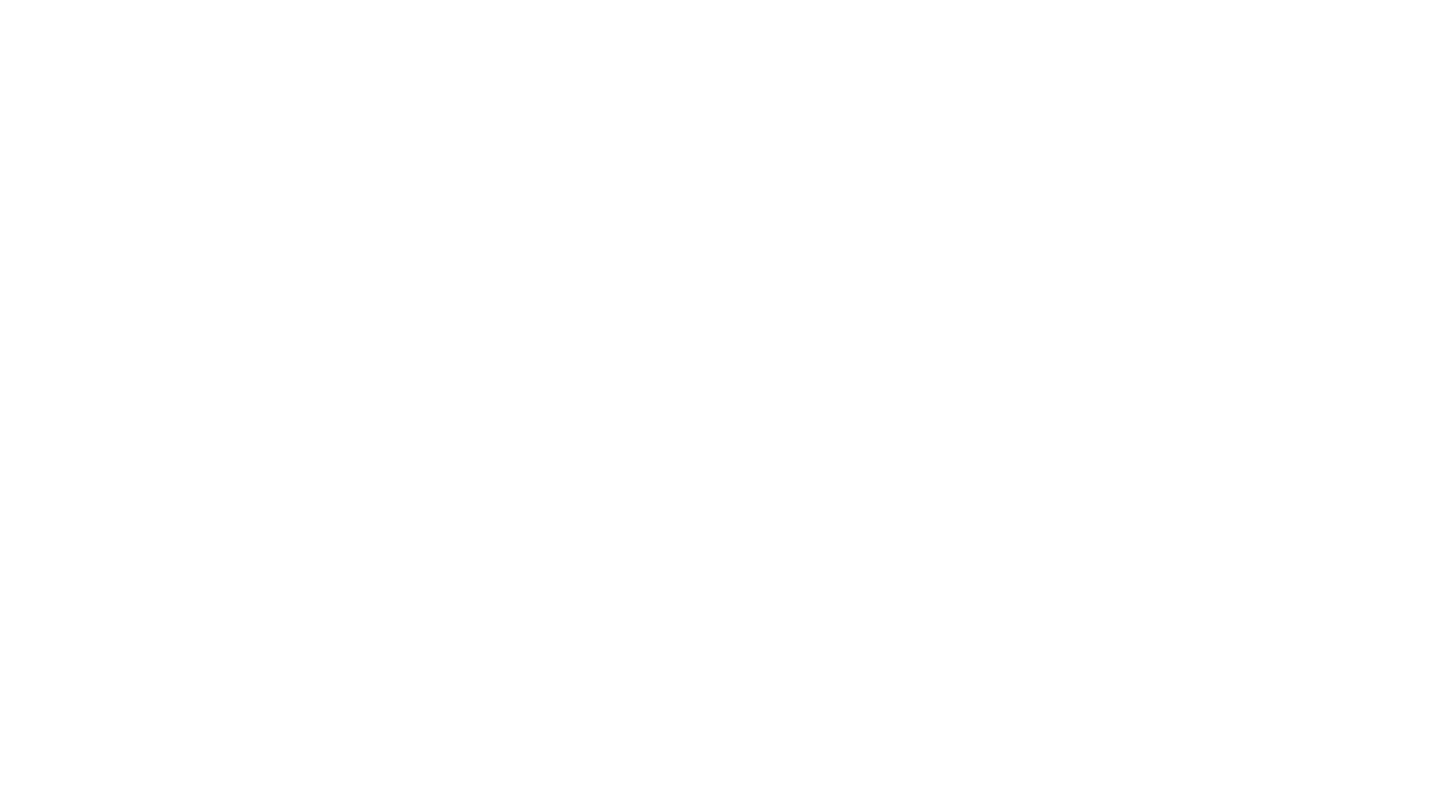
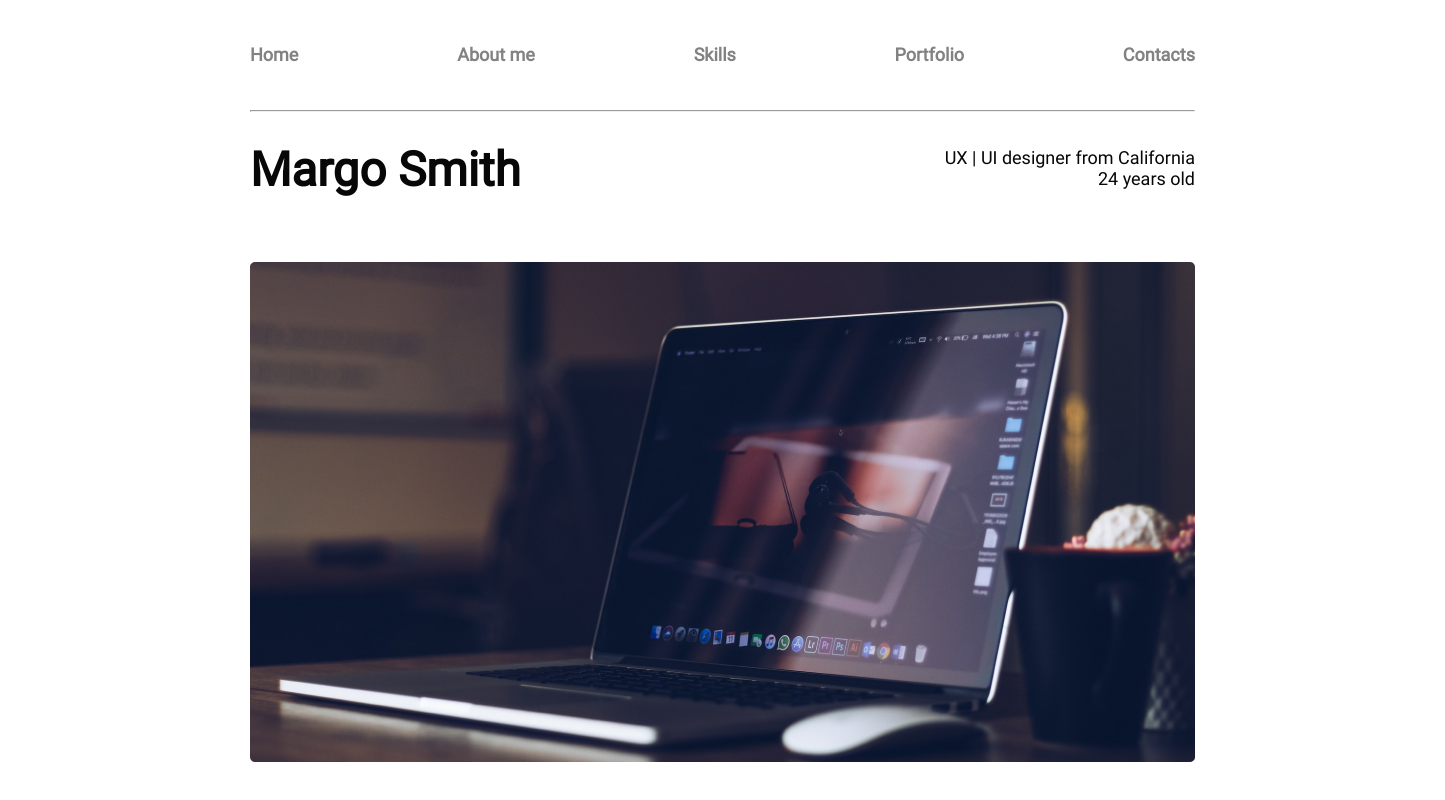
Before and after one commit to dzhelez2903/test_task_Viseven_IT_Academy, a plain HTML site: page index.html in a window 1280 px wide. Shown: the whole page, 1445 px wide, since content can reach past the window. Drawn offline with Linux system fonts and the light colour scheme.

Commit message:
header done

```diff
--- a/index.html
+++ b/index.html
@@ -1,12 +1,35 @@
 <!DOCTYPE html>
 <html lang="en">
-<head>
-  <meta charset="UTF-8">
-  <meta http-equiv="X-UA-Compatible" content="IE=edge">
-  <meta name="viewport" content="width=device-width, initial-scale=1.0">
-  <title>Document</title>
-</head>
-<body>
-
-</body>
+  <head>
+    <meta charset="UTF-8" />
+    <meta http-equiv="X-UA-Compatible" content="IE=edge" />
+    <meta name="viewport" content="width=device-width, initial-scale=1.0" />
+    <title>Test task Viseven</title>
+    <link rel="stylesheet" href="./scss/style.css">
+  </head>
+  <body>
+    <header>
+      <div class="container">
+        <div class="nav">
+          <nav>
+              <a href="">Home</a>
+              <a href="">About me</a>
+              <a href="">Skills</a>
+              <a href="">Portfolio</a>
+              <a href="">Contacts</a>
+          </nav>
+          <hr>
+          <div class="text_block">
+          <h1>
+            Margo Smith
+          </h1>
+          <p>
+            UX | UI designer from California <br> 24 years old
+          </p>
+        </div>
+        <img src="./img/laptop.jpg" alt="laptop">
+        </div>
+      </div>
+    </header>
+  </body>
 </html>
--- /dev/null
+++ b/scss/reset.scss
@@ -0,0 +1,54 @@
+/* http://meyerweb.com/eric/tools/css/reset/ 2. v2.0 | 20110126
+  License: none (public domain)
+*/
+
+html, body, div, span, applet, object, iframe,
+h1, h2, h3, h4, h5, h6, p, blockquote, pre,
+a, abbr, acronym, address, big, cite, code,
+del, dfn, em, img, ins, kbd, q, s, samp,
+small, strike, strong, sub, sup, tt, var,
+b, u, i, center,
+dl, dt, dd, ol, ul, li,
+fieldset, form, label, legend,
+table, caption, tbody, tfoot, thead, tr, th, td,
+article, aside, canvas, details, embed,
+figure, figcaption, footer, header, hgroup,
+menu, nav, output, ruby, section, summary,
+time, mark, audio, video {
+  margin: 0;
+  padding: 0;
+  border: 0;
+  font-size: 100%;
+  font: inherit;
+  vertical-align: baseline;
+}
+/* HTML5 display-role reset for older browsers */
+article, aside, details, figcaption, figure,
+footer, header, hgroup, menu, nav, section {
+  display: block;
+}
+body {
+  line-height: 1;
+}
+ol, ul {
+  list-style: none;
+}
+
+a {
+  text-decoration: none;
+}
+blockquote, q {
+  quotes: none;
+}
+blockquote:before, blockquote:after,
+q:before, q:after {
+  content: '';
+  content: none;
+}
+table {
+  border-collapse: collapse;
+  border-spacing: 0;
+}
+input, textarea {
+  outline:none;
+}
--- a/scss/style.scss
+++ b/scss/style.scss
@@ -0,0 +1,66 @@
+@import "reset";
+
+@font-face {
+  font-family: "Roboto Regular";
+  src: url(../fonts/Roboto-Regular.ttf);
+  font-weight: normal;
+  font-style: normal;
+}
+
+body {
+  overflow-x: hidden;
+  font-family: "Roboto Regular";
+}
+
+header {
+  margin: 0 auto;
+  width: 1445px;
+  background-color: #fff;
+  padding: 40px 0 100px;
+
+  .container {
+    width: 65.4%;
+    margin: 0 auto;
+
+    nav {
+      display: flex;
+      justify-content: space-between;
+      margin: 0 0 40px 0;
+
+      a {
+        display: inline-block;
+        font-weight: bold;
+        font-size: 18px;
+        line-height: 30px;
+        color: #828282;
+        transition: 0.3s;
+
+        &:hover {
+          color: #070707;
+        }
+      }
+    }
+
+    .text_block {
+      display: flex;
+      justify-content: space-between;
+      margin: 35px 0 0;
+      color: #070707;
+
+      h1 {
+        font-weight: 700;
+        font-size: 47.34px;
+      }
+
+      p {
+        font-weight: 500;
+        font-size: 18px;
+        text-align: right;
+        line-height: 21px;
+      }
+    }
+    img {
+      margin: 68px 0 0;
+    }
+  }
+}
```
Also changed, not shown: scss/style.css (added), 1 other file.
